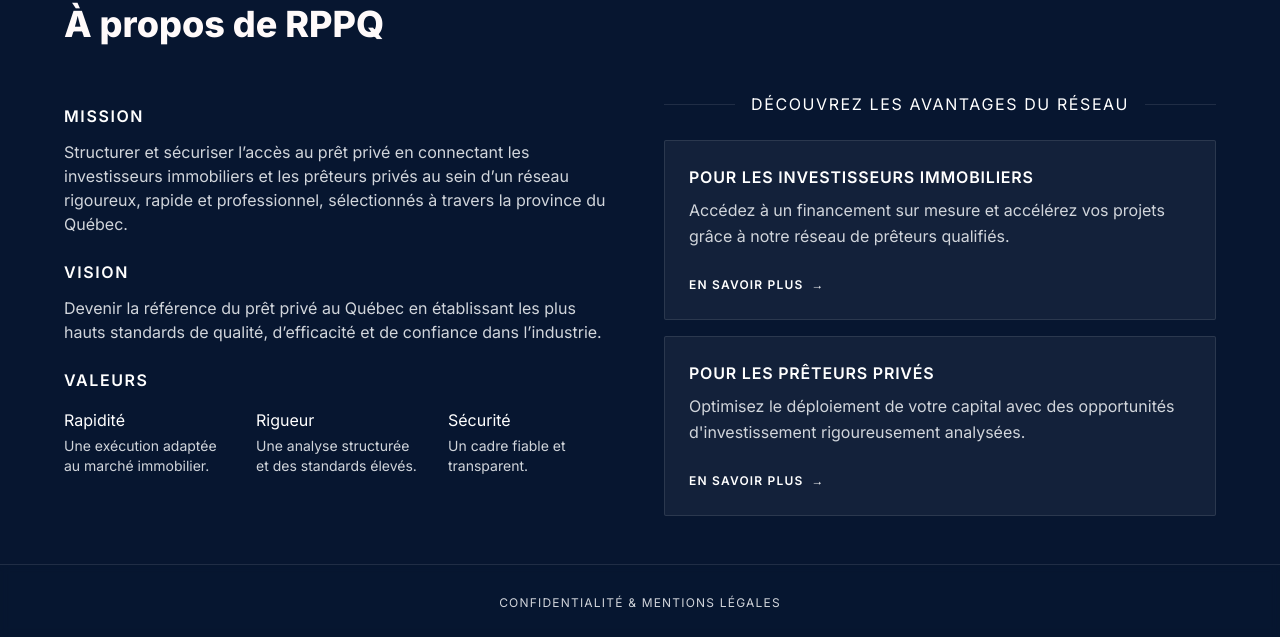
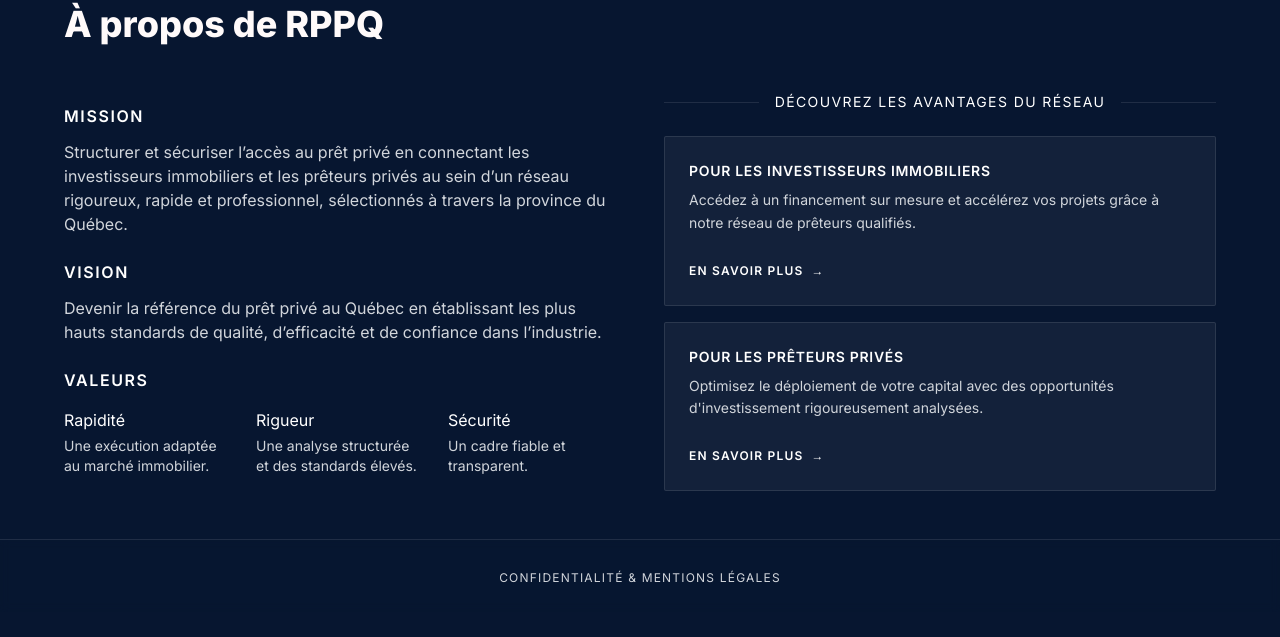
Before and after one commit to AlexandreRoy-dev/RPPQ-PROD, a plain HTML site: page index.html in a window 1280 px wide. Shown: the part 813-1450 px from the top of the page. After the commit the page ends 1425 px from the top, so only its background shows below. Drawn offline with nearby package versions, Linux system fonts and the light colour scheme.

Commit message:
Update index.html

```diff
--- a/index.html
+++ b/index.html
@@ -133,13 +133,13 @@
         <div class="space-y-4">
             <div class="flex items-center w-full mb-6">
                 <div class="flex-grow border-t border-white/10"></div>
-                <span class="flex-shrink-0 px-4 text- text-white tracking-widest uppercase font-medium text-center">Découvrez les avantages du réseau</span>
+                <span class="flex-shrink-0 px-4 text- text-white tracking-widest text-sm uppercase font-medium text-center">Découvrez les avantages du réseau</span>
                 <div class="flex-grow border-t border-white/10"></div>
             </div>
 
             <div class="p-6 bg-white/5 border border-white/10 rounded-sm transition-colors ">
-                <h4 class="text-white font-semibold mb-2 uppercase tracking-wider text-md">Pour les investisseurs immobiliers</h4>
-                <p class="text-md mb-3 text-gray-300 leading-relaxed">Accédez à un financement sur mesure et accélérez vos projets grâce à notre réseau de prêteurs qualifiés.</p>
+                <h4 class="text-white font-semibold mb-2 uppercase tracking-wider text-sm">Pour les investisseurs immobiliers</h4>
+                <p class="text-sm mb-3 text-gray-300 leading-relaxed">Accédez à un financement sur mesure et accélérez vos projets grâce à notre réseau de prêteurs qualifiés.</p>
 
                 <button onclick="switchView('investisseur-view')" class=" mt-4 inline-flex items-center text-xs tracking-widest uppercase text-white font-semibold hover:text-gray-300 transition-colors group">
                     En savoir plus
@@ -148,8 +148,8 @@
             </div>
 
             <div class="p-6 bg-white/5 border border-white/10 rounded-sm transition-colors">
-                <h4 class="text-white font-semibold mb-2 uppercase tracking-wider text-md">Pour les prêteurs privés</h4>
-                <p class="text-md mb-3 text-gray-300 leading-relaxed">Optimisez le déploiement de votre capital avec des opportunités d'investissement rigoureusement analysées.</p>
+                <h4 class="text-white font-semibold mb-2 uppercase tracking-wider text-sm">Pour les prêteurs privés</h4>
+                <p class="text-sm mb-3 text-gray-300 leading-relaxed">Optimisez le déploiement de votre capital avec des opportunités d'investissement rigoureusement analysées.</p>
 
                 <button onclick="switchView('preteur-view')" class="mt-4 inline-flex items-center text-xs tracking-widest uppercase text-white font-semibold hover:text-gray-300 transition-colors group">
                     En savoir plus
```
